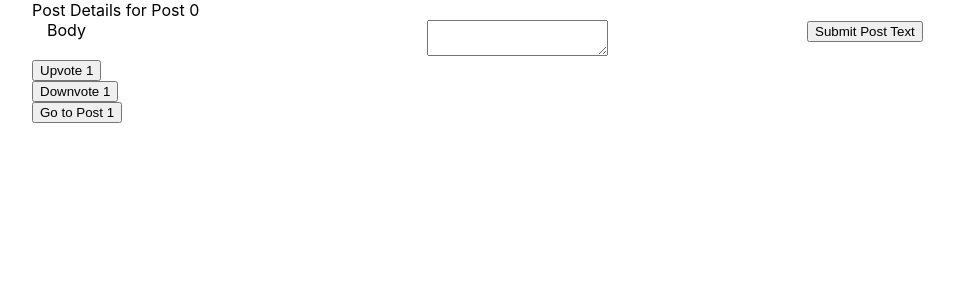
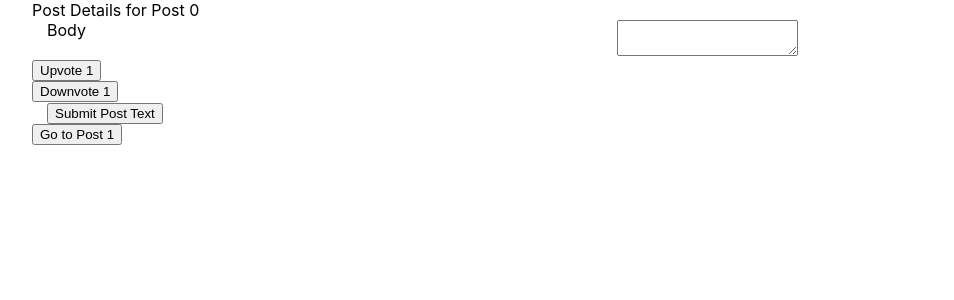
Before and after one commit to quantumhacker99/DebateLeagueFrontend, a React (Create React App) app: page /postProfile in a window 1280 px wide. Shown: the top 300 px of the page, without its empty margins (38-992 px from the left). Built offline with nearby package versions, Linux system fonts and the light colour scheme; no server answers.

Commit message:
Polished POSTing

```diff
--- a/src/pages/PostPage.tsx
+++ b/src/pages/PostPage.tsx
@@ -38,6 +38,8 @@ const PostPage: React.FC = () => {
         setChild(response.data.child);
     }
     const GetPostDetails = async() => {
+        setBody("");
+        setDisabled(false);
         const result = await Axios.get("http://localhost:3100/postProfile/" + postId.toString())
                     .then((response) => {console.log("fetched"); return GetPostDetailsSuccess(response)})
                     //.else((err: any) => {console.log("error"); return "error"});
@@ -75,17 +77,23 @@ const PostPage: React.FC = () => {
             <Row> Post Details for Post {pId}</Row>
             <Row>
                 <Col> Body </Col> <Col> <textarea disabled = {disabled} onChange={(text) => setBody(text.target.value)} /> </Col>
-                <Col> <button color = "danger" onClick={savePostBody}> Submit Post Text</button></Col>
             </Row>
             <Row>
-                <button color="#841584" onClick = {upvotePost}> Upvote {upvotes}</button>
+                <button color="#841584" disabled = {disabled} onClick = {upvotePost}> Upvote {upvotes}</button>
             </Row>
             <Row>
-                <button color = "danger" onClick = {downvotePost}> Downvote {downvotes}</button>
+                <button color = "danger" disabled = {disabled} onClick = {downvotePost}> Downvote {downvotes}</button>
             </Row>
+
+            <Row>
+                <Col><button color = "danger" disabled = {disabled} onClick={savePostBody}> Submit Post Text</button></Col>
+            </Row>
+            <Row /> <Row />
+
             <Row>
                 <button color = "danger" onClick={navigateChild}>Go to Post {child} </button>
             </Row>
+
         </Container>
     )
 
```
